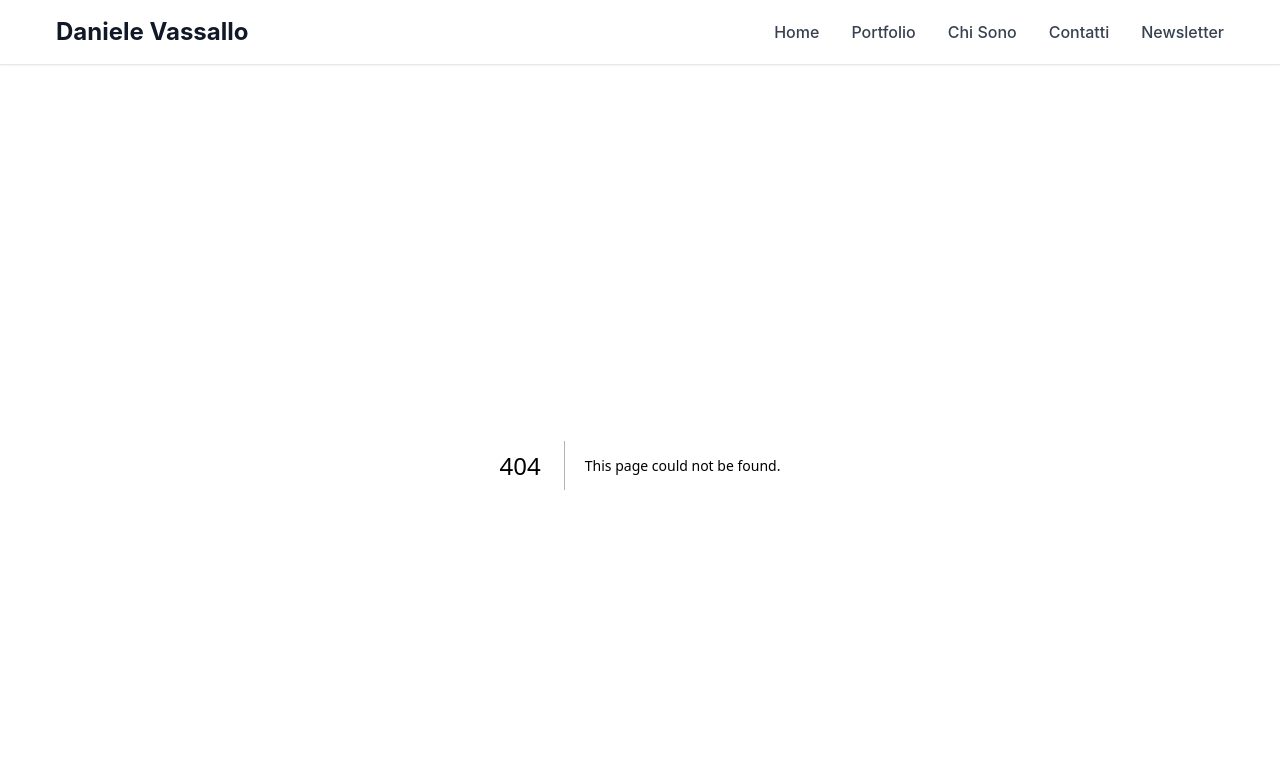
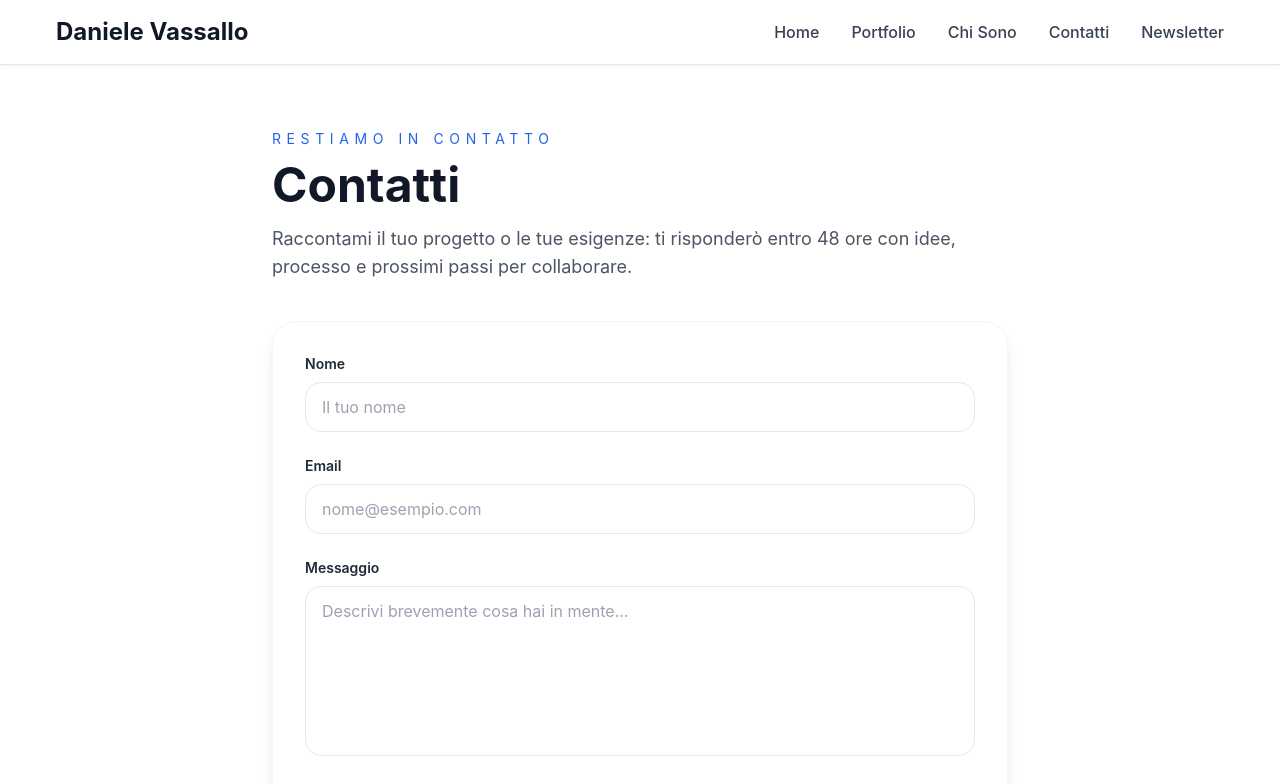
Before and after one commit to danielevassallo99/my-portfolio-test, a Next.js app in the folder frontend/: page /contatti in a window 1280 px wide. Before the commit this address had no page. Shown: the top 784 px of the page. Built offline with nearby package versions, Linux system fonts and the light colour scheme.

Commit message:
Task 16: Pagina Contatti con Form

```diff
--- /dev/null
+++ b/frontend/app/contatti/page.js
@@ -0,0 +1,168 @@
+'use client';
+
+import { useState } from 'react';
+
+const initialForm = {
+  nome: '',
+  email: '',
+  messaggio: ''
+};
+
+export default function ContactPage() {
+  const [formData, setFormData] = useState(initialForm);
+  const [status, setStatus] = useState({ type: '', message: '' });
+  const [isSubmitting, setIsSubmitting] = useState(false);
+
+  const handleChange = (event) => {
+    const { name, value } = event.target;
+    setFormData((prev) => ({ ...prev, [name]: value }));
+  };
+
+  const resetWithDelay = () => {
+    setTimeout(() => {
+      setFormData(initialForm);
+      setStatus({ type: '', message: '' });
+    }, 3000);
+  };
+
+  const handleSubmit = async (event) => {
+    event.preventDefault();
+    setStatus({ type: '', message: '' });
+
+    const trimmedName = formData.nome.trim();
+    const trimmedEmail = formData.email.trim();
+    const trimmedMessage = formData.messaggio.trim();
+
+    if (!trimmedName || !trimmedEmail || !trimmedMessage) {
+      setStatus({ type: 'error', message: 'Tutti i campi sono obbligatori.' });
+      return;
+    }
+
+    if (trimmedMessage.length < 10) {
+      setStatus({ type: 'error', message: 'Il messaggio deve contenere almeno 10 caratteri.' });
+      return;
+    }
+
+    const emailRegex = /^[^\s@]+@[^\s@]+\.[^\s@]+$/;
+    if (!emailRegex.test(trimmedEmail)) {
+      setStatus({ type: 'error', message: 'Formato email non valido.' });
+      return;
+    }
+
+    try {
+      setIsSubmitting(true);
+      const res = await fetch('http://localhost:5000/api/messages', {
+        method: 'POST',
+        headers: {
+          'Content-Type': 'application/json'
+        },
+        body: JSON.stringify({
+          name: trimmedName,
+          email: trimmedEmail,
+          message: trimmedMessage
+        })
+      });
+
+      const payload = await res.json();
+
+      if (!res.ok) {
+        throw new Error(payload.error || 'Si è verificato un errore inatteso.');
+      }
+
+      setStatus({ type: 'success', message: '✅ Messaggio inviato! Ti risponderò presto.' });
+      resetWithDelay();
+    } catch (error) {
+      setStatus({ type: 'error', message: `❌ Errore: ${error.message}` });
+    } finally {
+      setIsSubmitting(false);
+    }
+  };
+
+  return (
+    <div className="container mx-auto px-4 py-16 max-w-3xl">
+      <div className="mb-10">
+        <p className="text-sm uppercase tracking-[0.4em] text-primary-600 mb-3">Restiamo in contatto</p>
+        <h1 className="text-4xl md:text-5xl font-bold text-gray-900 mb-4">Contatti</h1>
+        <p className="text-lg text-gray-600">
+          Raccontami il tuo progetto o le tue esigenze: ti risponderò entro 48 ore con idee, processo e
+          prossimi passi per collaborare.
+        </p>
+      </div>
+
+      <form
+        onSubmit={handleSubmit}
+        className="bg-white border border-gray-100 rounded-3xl shadow-lg p-8 space-y-6"
+        noValidate
+      >
+        <div>
+          <label htmlFor="nome" className="block text-sm font-semibold text-gray-800 mb-2">
+            Nome
+          </label>
+          <input
+            id="nome"
+            name="nome"
+            type="text"
+            value={formData.nome}
+            onChange={handleChange}
+            required
+            className="w-full px-4 py-3 rounded-2xl border border-gray-200 focus:outline-none focus:ring-2 focus:ring-primary-200 focus:border-primary-400"
+            placeholder="Il tuo nome"
+          />
+        </div>
+
+        <div>
+          <label htmlFor="email" className="block text-sm font-semibold text-gray-800 mb-2">
+            Email
+          </label>
+          <input
+            id="email"
+            name="email"
+            type="email"
+            value={formData.email}
+            onChange={handleChange}
+            required
+            className="w-full px-4 py-3 rounded-2xl border border-gray-200 focus:outline-none focus:ring-2 focus:ring-primary-200 focus:border-primary-400"
+            placeholder="nome@esempio.com"
+          />
+        </div>
+
+        <div>
+          <label htmlFor="messaggio" className="block text-sm font-semibold text-gray-800 mb-2">
+            Messaggio
+          </label>
+          <textarea
+            id="messaggio"
+            name="messaggio"
+            value={formData.messaggio}
+            onChange={handleChange}
+            required
+            minLength={10}
+            rows={6}
+            className="w-full px-4 py-3 rounded-2xl border border-gray-200 focus:outline-none focus:ring-2 focus:ring-primary-200 focus:border-primary-400 resize-none"
+            placeholder="Descrivi brevemente cosa hai in mente..."
+          />
+        </div>
+
+        {status.message && (
+          <div
+            className={`rounded-2xl px-4 py-3 text-sm font-medium ${
+              status.type === 'success'
+                ? 'bg-green-50 text-green-700 border border-green-200'
+                : 'bg-red-50 text-red-700 border border-red-200'
+            }`}
+          >
+            {status.message}
+          </div>
+        )}
+
+        <button
+          type="submit"
+          disabled={isSubmitting}
+          className="w-full inline-flex items-center justify-center px-6 py-3 rounded-2xl bg-primary-600 text-white font-semibold hover:bg-primary-700 transition-colors disabled:opacity-60 disabled:cursor-not-allowed"
+        >
+          {isSubmitting ? 'Invio in corso…' : 'Invia'}
+        </button>
+      </form>
+    </div>
+  );
+}
```
Also changed, not shown: 1 other file (tests, documents, lock files or other folders).
